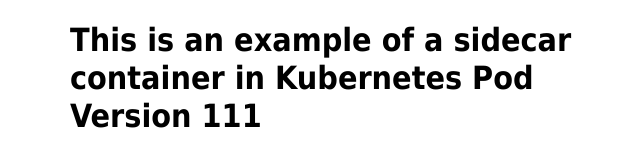
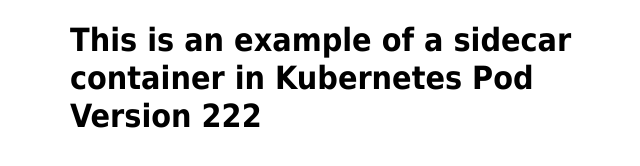
Before and after one commit to samuelrees/sidecar-sync, a plain HTML site: page index.html in a window 1280 px wide. Shown: the full height of the page, 290-930 px from the left. Drawn offline with Linux system fonts and the light colour scheme.

Commit message:
chore (learn kubernetes): v222

```diff
--- a/index.html
+++ b/index.html
@@ -11,6 +11,6 @@
 </style>
 </head>
 <body>
-<h1>This is an example of a sidecar container in Kubernetes Pod Version 111 </h1>
+<h1>This is an example of a sidecar container in Kubernetes Pod Version 222 </h1>
 </body>
 </html>
```
